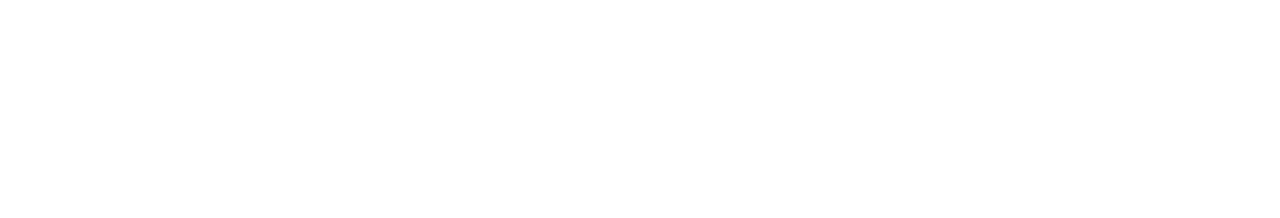
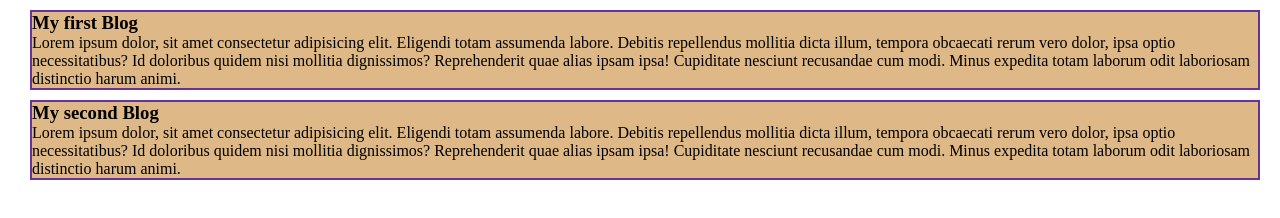
Before and after one commit to nipun-info/module_3, a plain HTML site: page module_3/index.html in a window 1280 px wide. Drawn offline with Linux system fonts and the light colour scheme.

Commit message:
css file create

```diff
--- a/module_3/index.html
+++ b/module_3/index.html
@@ -5,10 +5,30 @@
     <meta charset="UTF-8">
     <meta name="viewport" content="width=device-width, initial-scale=1.0">
     <title>My First gi repo</title>
+
+    <link rel="stylesheet" href="style.css">
 </head>
 
 <body>
 
+    <div class="content">
+        <h3>My first Blog</h3>
+        <p>Lorem ipsum dolor, sit amet consectetur adipisicing elit. Eligendi totam assumenda labore. Debitis
+            repellendus mollitia dicta illum, tempora obcaecati rerum vero dolor, ipsa optio necessitatibus? Id
+            doloribus quidem nisi mollitia dignissimos? Reprehenderit quae alias ipsam ipsa! Cupiditate nesciunt
+            recusandae cum modi. Minus expedita totam laborum odit laboriosam distinctio harum animi.</p>
+    </div>
+
+    <div class="content">
+        <h3>My second Blog</h3>
+        <p>Lorem ipsum dolor, sit amet consectetur adipisicing elit. Eligendi totam assumenda labore. Debitis
+            repellendus mollitia dicta illum, tempora obcaecati rerum vero dolor, ipsa optio necessitatibus? Id
+            doloribus quidem nisi mollitia dignissimos? Reprehenderit quae alias ipsam ipsa! Cupiditate nesciunt
+            recusandae cum modi. Minus expedita totam laborum odit laboriosam distinctio harum animi.</p>
+    </div>
+
+
+
 </body>
 
 </html>
--- /dev/null
+++ b/module_3/style.css
@@ -0,0 +1,12 @@
+* {
+    margin: 0;
+}
+
+.content {
+    background-color: burlywood;
+    border: 2px solid rebeccapurple;
+    margin-bottom: 10px;
+    margin-top: 10px;
+    margin-left: 30px;
+    margin-right: 20px;
+}
```
